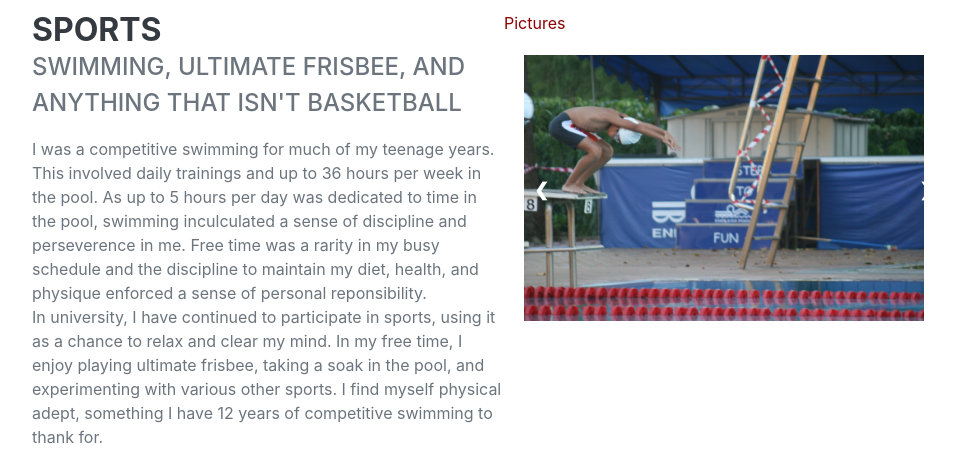
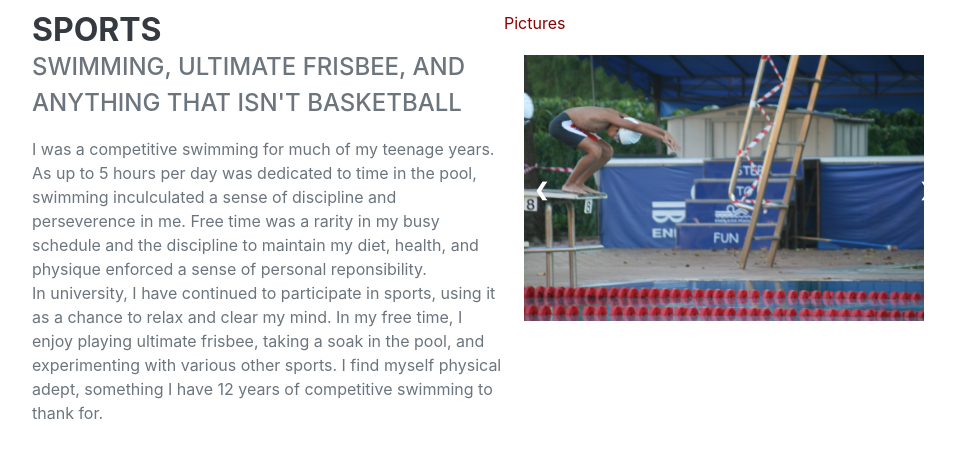
Before and after one commit to tzeyeekoh/tzeyeekoh.github.io, a plain HTML site: page index.html in a window 1280 px wide. Shown: the part 1760-2230 px from the top of the page, without its empty margins (288-1243 px from the left). Drawn offline with nearby package versions, Linux system fonts and the light colour scheme.

Commit message:
Update index.html

```diff
--- a/index.html
+++ b/index.html
@@ -125,7 +125,7 @@
                         <h3 class="mb-0">Sports</h3>
                         <div class="subheading mb-3">Swimming, Ultimate Frisbee, and anything that isn't basketball</div>
                         <div>
-                            I was a competitive swimming for much of my teenage years. This involved daily trainings and up to 36 hours per week in the pool.
+                            I was a competitive swimming for much of my teenage years.
                             As up to 5 hours per day was dedicated to time in the pool, swimming inculculated a sense of discipline and perseverence in me.
                             Free time was a rarity in my busy schedule and the discipline to maintain my diet, health, and physique enforced a sense of personal reponsibility.
                         </div>
```
